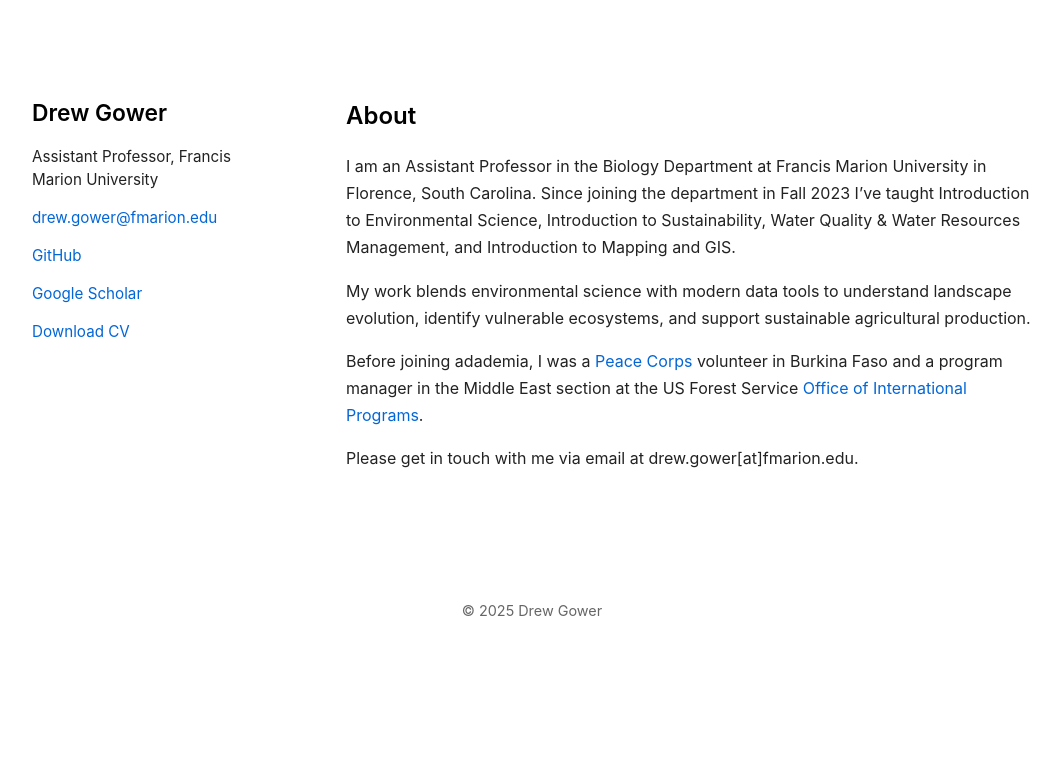
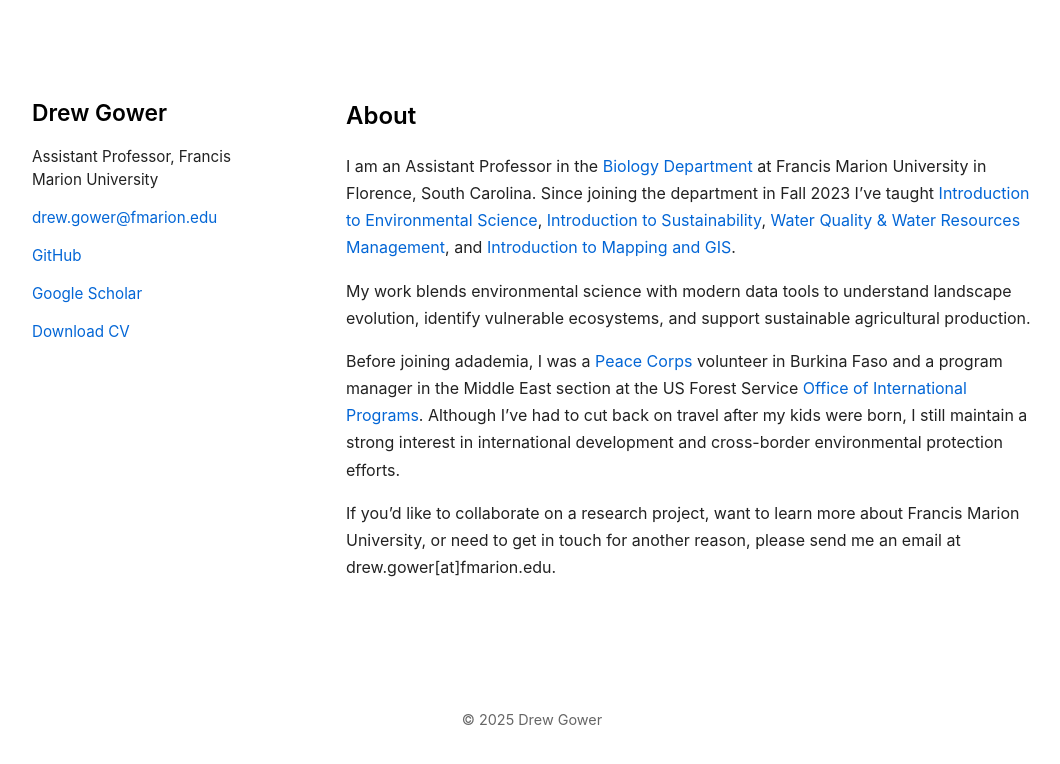
Before and after one commit to dbg6y/dbg6y.github.io, a Jekyll site: the page built from index.md, in a window 1280 px wide. Shown: the top 764 px of the page, without its empty margins (108-1168 px from the left). Built offline with Jekyll 4.4.1, drawn with Linux system fonts in a browser that asks for light colours.

Commit message:
added syllabi pdfs

```diff
--- a/index.md
+++ b/index.md
@@ -4,10 +4,11 @@
 ---
 
 ## About
-I am an Assistant Professor in the Biology Department at Francis Marion University in Florence, South Carolina. Since joining the department in Fall 2023 I've taught Introduction to Environmental Science, Introduction to Sustainability, Water Quality & Water Resources Management, and Introduction to Mapping and GIS.
+I am an Assistant Professor in the [Biology Department](https://www.fmarion.edu/biology/) at Francis Marion University in Florence, South Carolina. Since joining the department in Fall 2023 I've taught [Introduction to Environmental Science](/assets/ENVR101_S2025_Syllabus.pdf), [Introduction to Sustainability](/assets/ENVR102_S2024_Syllabus.pdf), [Water Quality & Water Resources Management](/assets/ENVR201_F2024_Syllabus.pdf), and [Introduction to Mapping and GIS](/assets/ENVR215_S2025_Syllabus.pdf).
 
 My work blends environmental science with modern data tools to understand landscape evolution, identify vulnerable ecosystems, and support sustainable agricultural production.
 
-Before joining adademia, I was a [Peace Corps](https://www.peacecorps.gov/) volunteer in Burkina Faso and a program manager in the Middle East section at the US Forest Service [Office of International Programs](https://www.fs.usda.gov/about-agency/international-programs).
+Before joining adademia, I was a [Peace Corps](https://www.peacecorps.gov/) volunteer in Burkina Faso and a program manager in the Middle East section at the US Forest Service [Office of International Programs](https://www.fs.usda.gov/about-agency/international-programs). Although I've had to cut back on travel after my kids were born, I still maintain a strong interest
+in international development and cross-border environmental protection efforts.
 
-Please get in touch with me via email at drew.gower[at]fmarion.edu.
+If you'd like to collaborate on a research project, want to learn more about Francis Marion University, or need to get in touch for another reason, please send me an email at drew.gower[at]fmarion.edu.
```
Also changed, not shown: 7 other files.
